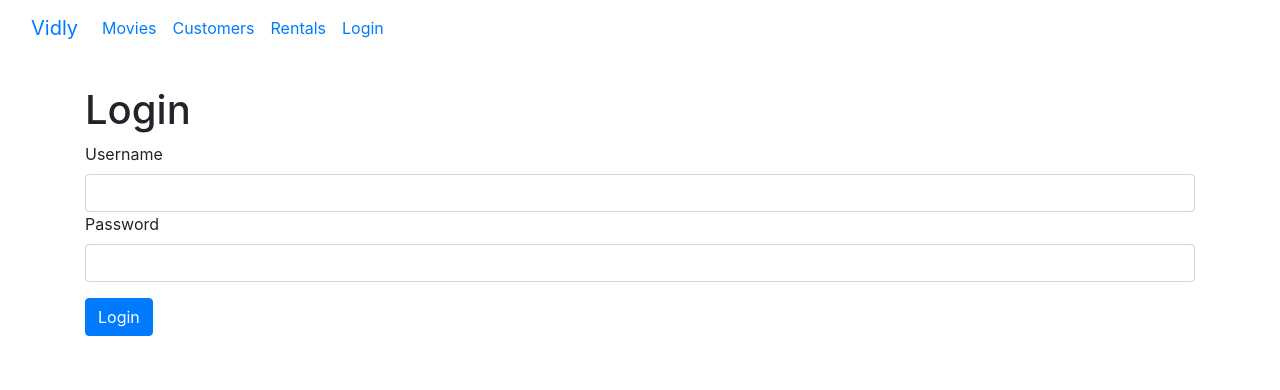
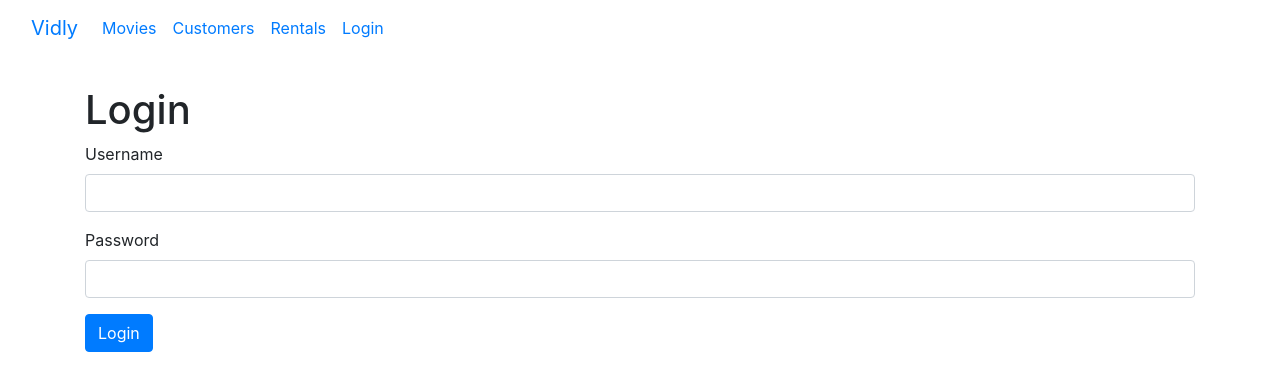
Before and after one commit to Jamal-SaadEddin/Vidly, a React (Create React App) app: page /login in a window 1280 px wide. Shown: the top 390 px of the page. Built offline with nearby package versions, Linux system fonts and the light colour scheme.

Commit message:
8- Extracting a Reusable Input

```diff
--- /dev/null
+++ b/src/components/common/input.jsx
@@ -0,0 +1,19 @@
+import React from "react";
+
+const Input = ({ name, label, value, onChange }) => {
+  return (
+    <div className="form-group">
+      <label htmlFor={name}>{label}</label>
+      <input
+        value={value}
+        onChange={onChange}
+        name={name}
+        id={name}
+        type="text"
+        className="form-control"
+      />
+    </div>
+  );
+};
+
+export default Input;
--- a/src/components/loginForm.jsx
+++ b/src/components/loginForm.jsx
@@ -1,4 +1,5 @@
 import React, { Component } from "react";
+import Input from "./common/input";
 
 class LoginForm extends Component {
   state = {
@@ -25,26 +26,18 @@
       <div>
         <h1>Login</h1>
         <form onSubmit={this.handleSubmit}>
-          <div className="form-group">
-            <label htmlFor="username">Username</label>
-            <input
+          <Input
+            name="username"
+            label="Username"
             value={account.username}
             onChange={this.handleChange}
-              name="username"
-              id="username"
-              type="text"
-              className="form-control"
           />
-            <label htmlFor="password">Password</label>
-            <input
+          <Input
+            name="password"
+            label="Password"
             value={account.password}
             onChange={this.handleChange}
-              name="password"
-              id="password"
-              type="text"
-              className="form-control"
           />
-          </div>
           <button className="btn btn-primary">Login</button>
         </form>
       </div>
```
Lines whose indentation alone changed are shown as unchanged.
